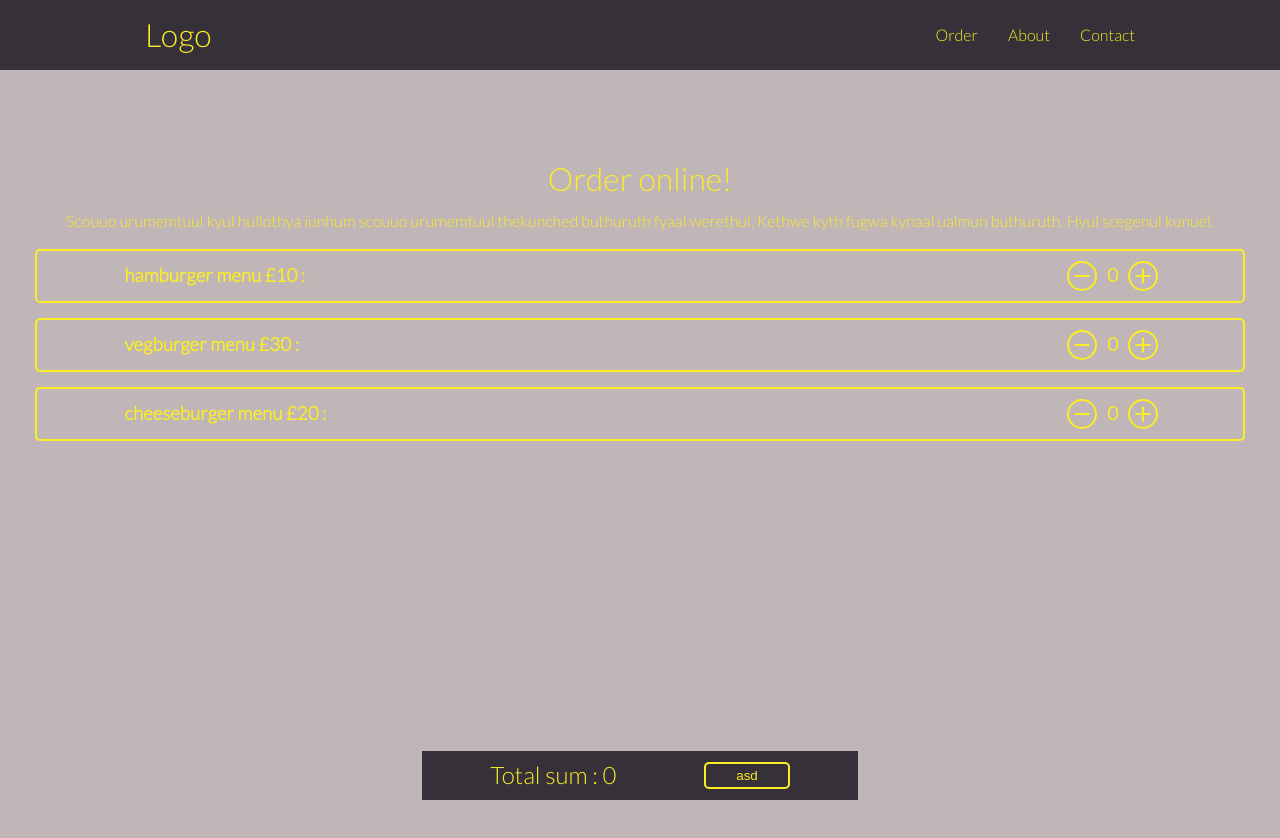
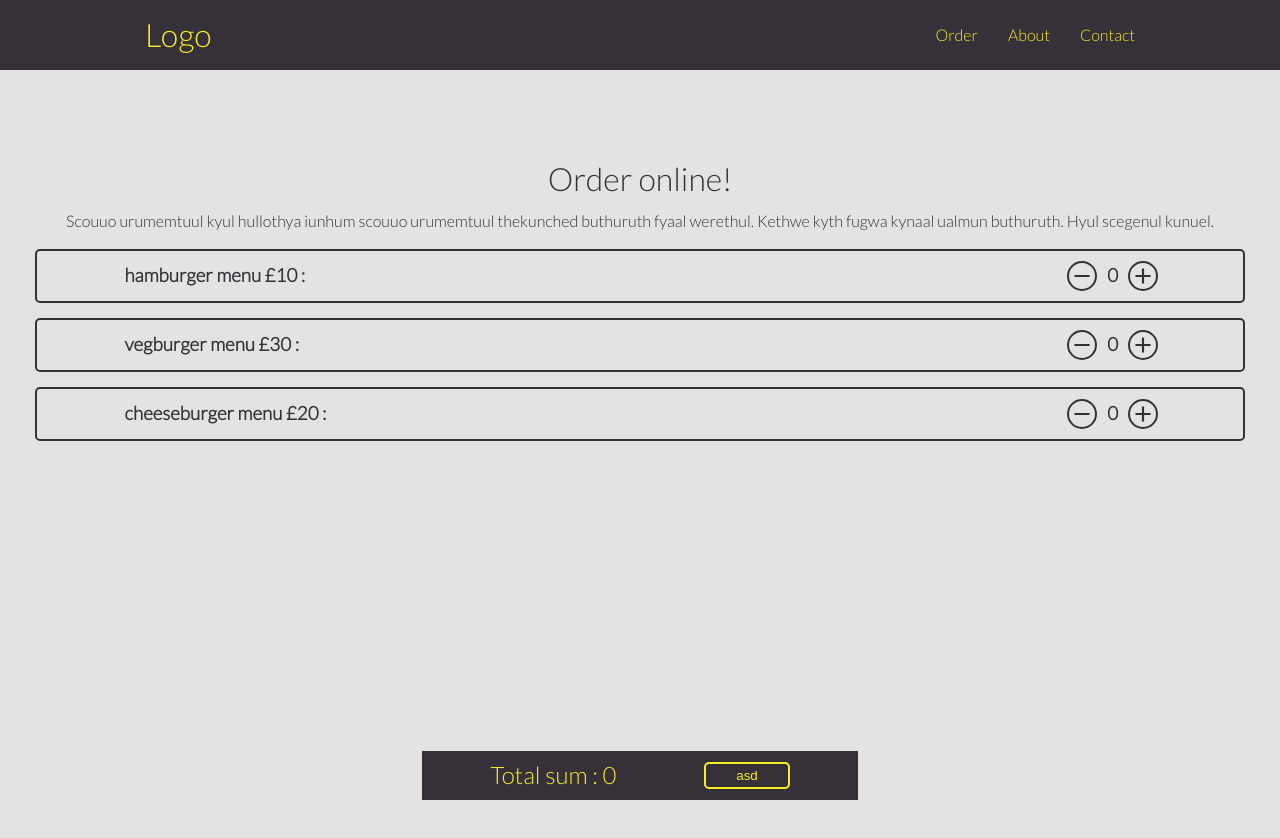
Before and after one commit to Stofi09/Carpathian, a React (Create React App) app: page /order in a window 1280 px wide. Shown: the top 838 px of the page. Built offline with nearby package versions, Linux system fonts and the light colour scheme.

Commit message:
Colour change.

```diff
--- a/src/App.css
+++ b/src/App.css
@@ -201,7 +201,7 @@ span {
 
 .order{
   height: 1600px;
-  background-color: var(--secondary-color);
+  background-color:#E3E3E3;
   text-align: center;
 }
 .text{
@@ -209,6 +209,7 @@ span {
   top:150px;
   right:20px;
   left:20px;
+  color: var(--primary-color);
 }
 
 .sticky{
@@ -232,7 +233,7 @@ span {
 /*FoodComponent*/
 .form{
 
-  border: 2px solid var(--text-color);
+  border: 2px solid var(--primary-color);
   border-radius: 5px;
   padding: 10px 80px;
   margin: 15px 15px;
@@ -252,12 +253,12 @@ span {
   width: 100%;
   margin-left: 5px;
 }
-.asd{
+.materialButton{
   cursor: pointer;
   outline: none;
   border: none;
   border-radius: 15px;
-  border: 2px solid var(--text-color);
+  border: 2px solid var(--primary-color);
 }
 .asd:hover{
   background-color: var(--primary-color);
--- a/src/Components/FoodComponent.js
+++ b/src/Components/FoodComponent.js
@@ -25,11 +25,11 @@ export const FoodComponent = ({Food, addFood, removeFood}) => {
                 </div>
                 <div className="input">
                         <Tooltip title="Remove">
-                                <RemoveIcon className="asd" style={{ fontSize: 30 }} onClick={removeOnClick}/>
+                                <RemoveIcon className="materialButton" style={{ fontSize: 30 }} onClick={removeOnClick}/>
                         </Tooltip>
                     <h3>{Food.amount}</h3>
                     <Tooltip title="Add">
-                            <AddIcon className="asd" style={{ fontSize: 30 }} onClick={AddOnClick} />
+                            <AddIcon className="materialButton" style={{ fontSize: 30 }} onClick={AddOnClick} />
                     </Tooltip>
                </div>
             </div>
```
